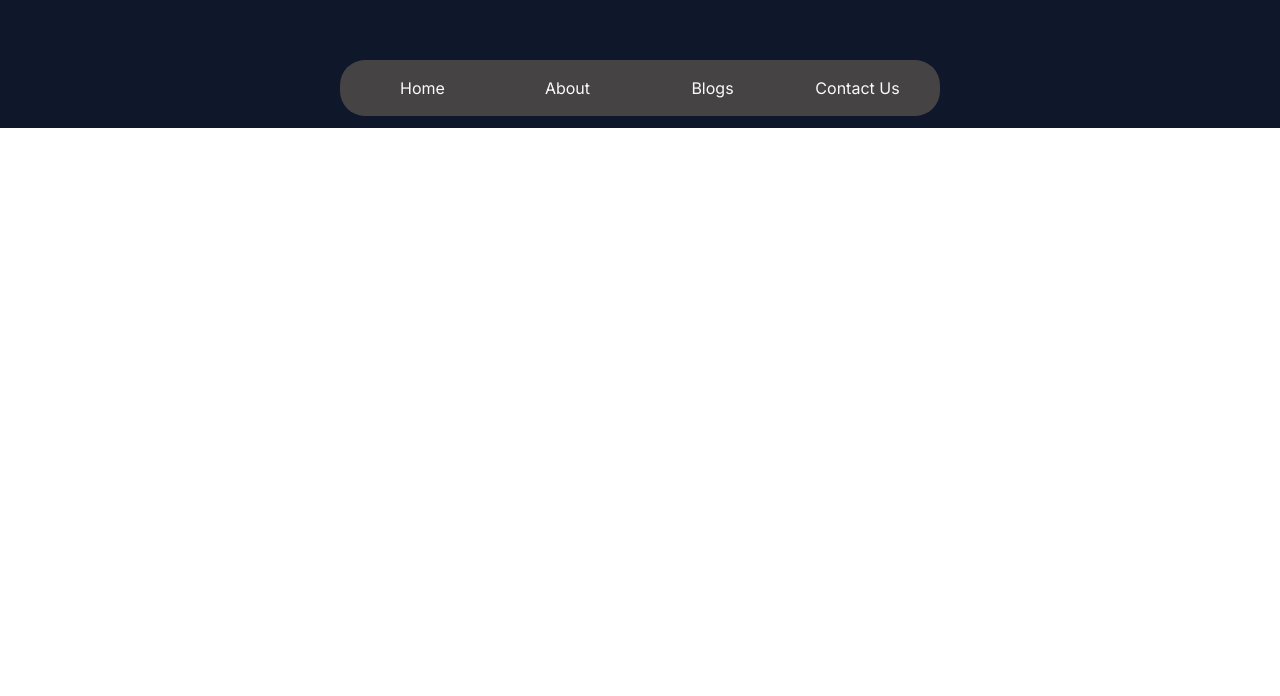
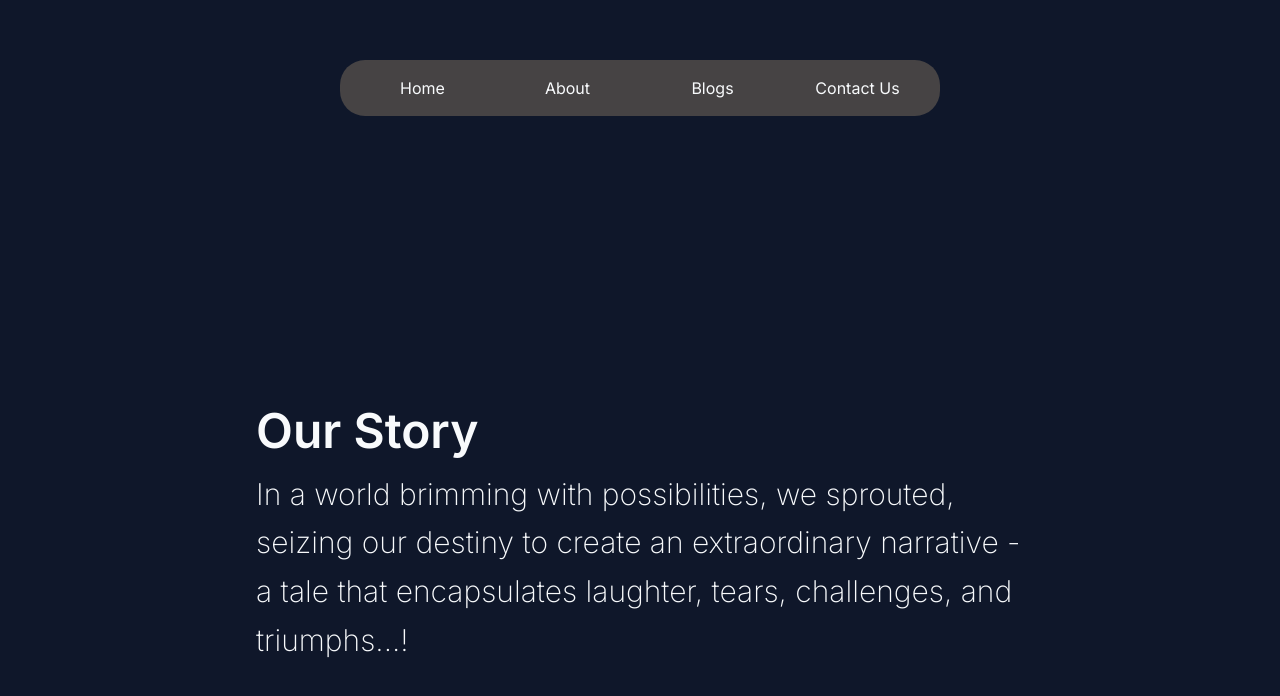
Before and after one commit to anwarjunaidkm/modern-portfolio, a Next.js app: page / in a window 1280 px wide. Shown: the part 512-1208 px from the top of the page. Before the commit the page ends 800 px from the top, so only its background shows below. Built offline with nearby package versions, Linux system fonts and the light colour scheme.

Commit message:
text section aded

```diff
--- /dev/null
+++ b/src/Containers/HomePage/TextSection/TextSection.tsx
@@ -0,0 +1,18 @@
+import React from "react";
+
+function TextSection() {
+  return (
+    <div>
+      <div className="h-screen bg-primary flex justify-center flex-col items-center text-secondary w-full">
+        <p className=" w-[60%] leading-relaxed font-extralight text-6xl">
+          <h1 className="text-8xl font-semibold">Our Story</h1>
+          In a world brimming with possibilities, we sprouted, seizing our
+          destiny to create an extraordinary narrative - a tale that
+          encapsulates laughter, tears, challenges, and triumphs...!
+        </p>
+      </div>
+    </div>
+  );
+}
+
+export default TextSection;
--- a/src/app/page.tsx
+++ b/src/app/page.tsx
@@ -1,6 +1,7 @@
 import BannerContainer from "@/Containers/HomePage/BannerContainer/BannerContainer";
 import HeaderContainer from "@/Containers/HomePage/HeaderContainer/HeaderContainer";
 import MenuContaner from "@/Containers/HomePage/MenuContaner/MenuContaner";
+import TextSection from "@/Containers/HomePage/TextSection/TextSection";
 import Image from "next/image";
 
 export default function Home() {
@@ -9,6 +10,7 @@ export default function Home() {
       <HeaderContainer />
       <BannerContainer />
       <MenuContaner />
+      <TextSection />
     </>
   );
 }
```
